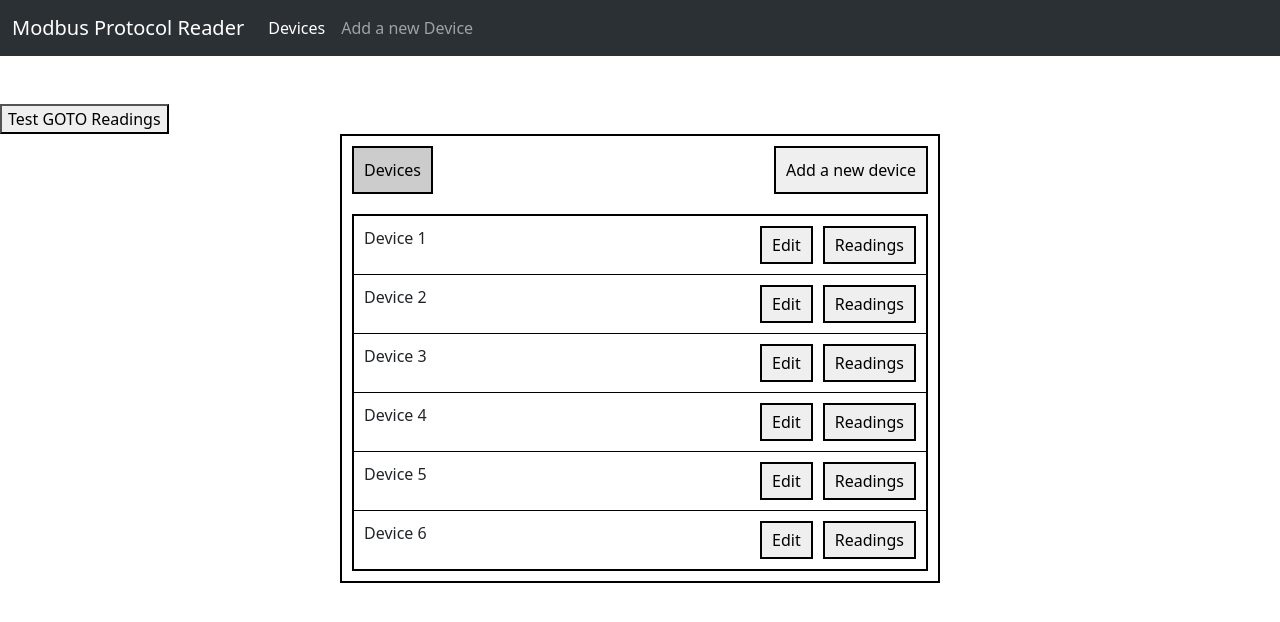
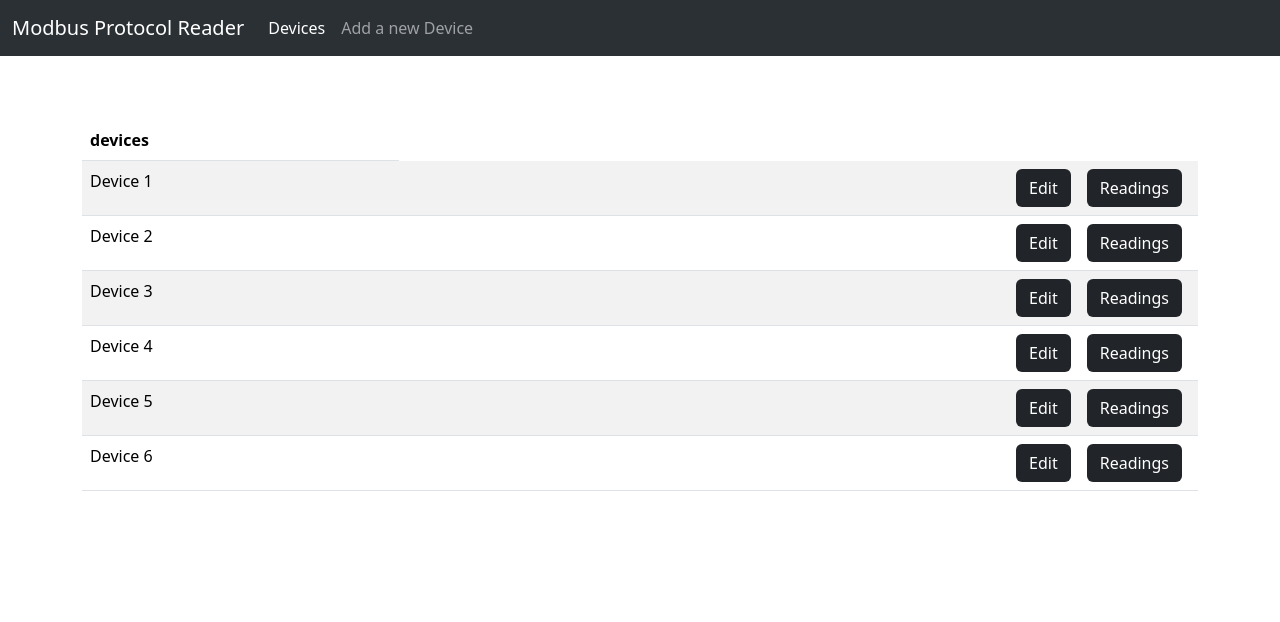
Before and after one commit to Tahoun99/modbus-protocol-UI, an Angular app: page / in a window 1280 px wide. Shown: the top 622 px of the page. Built offline with nearby package versions, Linux system fonts and the light colour scheme.

Commit message:
navigation done

```diff
--- a/src/app/app.component.html
+++ b/src/app/app.component.html
@@ -1,27 +1,15 @@
-<app-header (changePage)="onChangePage($event)" [currentPage]="currentPage"></app-header>
+<app-header [currentPage]="currentPage"></app-header>
 
-<button (click)="gotor()">Test GOTO Readings</button>
 <div class="container">
   <div class="row">
     <div class="col" *ngIf="currentPage === 1">
-      <app-home></app-home>
+      <app-home [currentPage]="currentPage"></app-home>
     </div>
     <div class="col" *ngIf="currentPage === 2">
       <app-device-form></app-device-form>
     </div>
     <div class="col" *ngIf="currentPage === 3">
-      <app-readings></app-readings>
+      <app-readings [deviceId]="wantedDeviceId"></app-readings>
     </div>
   </div>
 </div>
-
-
-<!-- <div *ngFor="let d of devices;">
-  <p>ID: {{ d.id }}</p>
-  <p> IP: {{ d.ip }}:{{ d.port }} </p>
-</div>
-
-<input type="button" value="Add" (click)="addDevice()">
-
-<input type="text" #in>
-<input type="button" value="Get" (click)="getDev(in.value)"> -->
--- a/src/app/app.component.ts
+++ b/src/app/app.component.ts
@@ -1,4 +1,4 @@
-import { Component, OnDestroy, OnInit } from '@angular/core';
+import { Component, Input, OnDestroy, OnInit } from '@angular/core';
 import { DeviceService } from './services/device.service';
 import { Device } from './models/device-model';
 import { NavigationService } from './services/navigation.service';
@@ -13,6 +13,7 @@ import { BrowserModule } from '@angular/platform-browser';
 export class AppComponent implements OnInit, OnDestroy {
   devices: Device[];
   currentPage: number = 1;
+  wantedDeviceId: number;
   private navigationSubs: Subscription;
 
   constructor(
@@ -25,12 +26,10 @@ export class AppComponent implements OnInit, OnDestroy {
   }
 
   ngOnInit() {
-    this.navigationSubs = this.navigationServices.message$.subscribe(
-      (pageNamber) => {
-        console.log(`From app: ${pageNamber}`);
-        this.currentPage = pageNamber;
-      }
-    );
+    this.navigationSubs = this.navigationServices.message$.subscribe((data) => {
+      this.wantedDeviceId = data.deviceId;
+      this.currentPage = data.pageNumber;
+    });
 
     // this.deviceServices.getDevices().subscribe(
     //   (data) => {
--- /dev/null
+++ b/src/app/header/header.component.css
@@ -0,0 +1,3 @@
+a:hover {
+  cursor: pointer;
+}
--- a/src/app/header/header.component.html
+++ b/src/app/header/header.component.html
@@ -10,10 +10,11 @@
         <div class="collapse navbar-collapse" id="navbar">
           <ul class="navbar-nav">
             <li class="nav-item">
-              <a class="nav-link" [ngClass]="{active: currentPage === 1}" href="#" (click)="changePage(1)">Devices</a>
+              <a class="nav-link custom-link" [ngClass]="{active: currentPage === 1}"
+                (click)="changePage(1)">Devices</a>
             </li>
             <li class="nav-item">
-              <a class="nav-link" [ngClass]="{active: currentPage === 2}" href="#" (click)="changePage(2)">Add a new
+              <a class="nav-link custom-link" [ngClass]="{active: currentPage === 2}" (click)="changePage(2)">Add a new
                 Device</a>
             </li>
           </ul>
--- a/src/app/header/header.component.ts
+++ b/src/app/header/header.component.ts
@@ -3,6 +3,7 @@ import { NavigationService } from '../services/navigation.service';
 
 @Component({
   selector: 'app-header',
+  styleUrls: ['./header.component.css'],
   templateUrl: './header.component.html',
 })
 export class HeaderComponent implements OnInit {
@@ -13,8 +14,6 @@ export class HeaderComponent implements OnInit {
   ngOnInit() {}
 
   changePage(pageNumber: number) {
-    console.log(`From header component: ${pageNumber}`);
-
     this.currentPage = pageNumber;
     this.navigationServices.sendMessage(pageNumber);
   }
--- a/src/app/home/home.component.css
+++ b/src/app/home/home.component.css
@@ -1,4 +1,4 @@
-.container {
+/* .container {
     border: 2px solid #000;
     padding: 10px;
     width: 600px;
@@ -46,3 +46,4 @@
     border: 2px solid #000;
     cursor: pointer;
   }
+   */
--- a/src/app/home/home.component.html
+++ b/src/app/home/home.component.html
@@ -1,17 +1,29 @@
-<div class="container">
-  <div class="header">
-    <button class="tab active">Devices</button>
-    <button class="tab">Add a new device</button>
-  </div>
-
+<!-- <div class="container">
   <div class="device-list">
     <div class="device-item" *ngFor="let device of devices">
       <span>{{ device.name }}</span>
       <div class="actions">
         <button class="edit-btn">Edit</button>
-        <button class="readings-btn">Readings</button>
+        <button class="readings-btn" (click)="toReadings(device.id)">Readings</button>
       </div>
     </div>
   </div>
 </div>
-<br>
+<br> -->
+
+<table class="table table-striped mt-3 container-fluid">
+  <thead>
+    <tr>
+      <th>devices</th>
+    </tr>
+  </thead>
+  <tbody>
+    <tr *ngFor="let device of devices" class="">
+      <td>{{ device.name}}</td>
+      <td class="text-end">
+        <button class="btn bg-dark text-white mx-2">Edit</button>
+        <button class="btn bg-dark text-white mx-2" (click)="toReadings(device.id)">Readings</button>
+      </td>
+    </tr>
+  </tbody>
+</table>
--- a/src/app/home/home.component.ts
+++ b/src/app/home/home.component.ts
@@ -1,19 +1,31 @@
-import { Component } from '@angular/core';
+import { Component, Input } from '@angular/core';
+import { DeviceNavigationService } from '../services/device-navigation.service';
+import { NavigationService } from '../services/navigation.service';
+import { DeviceService } from '../services/device.service';
 
 @Component({
   selector: 'app-home',
   templateUrl: './home.component.html',
-  styleUrls: ['./home.component.css']
+  styleUrls: ['./home.component.css'],
 })
 export class HomeComponent {
   devices = [
-    { name: 'Device 1' },
-    { name: 'Device 2' },
-    { name: 'Device 3' },
-    { name: 'Device 4' },
-    { name: 'Device 5' },
-    { name: 'Device 6' }
+    { name: 'Device 1', id: 1 },
+    { name: 'Device 2', id: 2 },
+    { name: 'Device 3', id: 3 },
+    { name: 'Device 4', id: 4 },
+    { name: 'Device 5', id: 5 },
+    { name: 'Device 6', id: 6 },
   ];
 
-  // Add methods for editing and viewing readings if necessary
+  @Input() currentPage: number = 1;
+
+  constructor(
+    private deviceServices: DeviceService,
+    private navigationServices: NavigationService
+  ) {}
+
+  toReadings(deviceId: number) {
+    this.navigationServices.sendMessage(3, deviceId);
+  }
 }
--- a/src/app/readings/readings.component.html
+++ b/src/app/readings/readings.component.html
@@ -23,20 +23,19 @@
    -->
 
 <div class="container">
-  <h2>Readings for Device: {{ device.id }} </h2>
+  <h2 *ngIf="device">Readings for Device: {{ device.id }} </h2>
 
   <!-- Dropdown Menu for Filtering -->
   <div class="form-group">
     <label for="filterType">Filter by Type:</label>
     <select id="filterType" class="form-control" [(ngModel)]="selectedType" (change)="filterData()" value="all">
       <option value="all">All</option>
-      <option value="power">Power</option>
-      <option value="current">Current</option>
-      <option value="voltage">Voltage</option>
+      <option value="1">Power</option>
+      <option value="2">Voltage</option>
+      <option value="3">Current</option>
     </select>
   </div>
 
-  <!-- Updated Table Structure -->
   <table class="table table-striped mt-3">
     <thead>
       <tr>
@@ -48,9 +47,31 @@
     <tbody>
       <tr *ngFor="let row of filteredData">
         <td>{{ row.timeStamp | date:'short' }}</td>
-        <td>{{ row.readingLKPId }}</td>
+        <td>{{ row.readingLKPId === 1 ? 'Power' : (
+          row.readingLKPId === 2 ? 'Voltage' : 'Current'
+          ) }}</td>
         <td>{{ row.readingValue }}</td>
       </tr>
     </tbody>
   </table>
+
+  <br>
+  <br>
+
+  <table class="table table-striped mt-3">
+    <thead>
+      <tr>
+        <th>Max</th>
+        <th>Min</th>
+        <th>Avg</th>
+      </tr>
+    </thead>
+    <tbody>
+      <tr>
+        <td>{{ maxValue }}</td>
+        <td>{{ minValue }}</td>
+        <td>{{ avgValue }}</td>
+      </tr>
+    </tbody>
+  </table>
 </div>
--- a/src/app/readings/readings.component.ts
+++ b/src/app/readings/readings.component.ts
@@ -1,7 +1,9 @@
-import { Component, OnInit } from '@angular/core';
-import { HttpClient } from '@angular/common/http';
+import { Component, Input, OnInit } from '@angular/core';
 import { ReadingsService } from '../services/readings.service';
 import { Device } from '../models/device-model';
+import { DeviceNavigationService } from '../services/device-navigation.service';
+import { NavigationService } from '../services/navigation.service';
+import { DeviceService } from '../services/device.service';
 
 @Component({
   selector: 'app-readings',
@@ -9,23 +11,32 @@ import { Device } from '../models/device-model';
   styleUrls: ['./readings.component.css'],
 })
 export class ReadingsComponent implements OnInit {
-  device: Device = {
-    id: 1,
-    ip: '123',
-    port: '123',
-  };
+  device: Device;
 
-  deviceData: Device[];
-  filteredData: Device[];
+  deviceData;
+  filteredData;
   selectedType: string = 'all';
+  maxValue: number = 0;
+  minValue: number = 0;
+  avgValue: number = 0;
 
-  constructor(private readingServices: ReadingsService) {}
+  @Input() deviceId: number;
+
+  constructor(
+    private readingServices: ReadingsService,
+    private deviceServices: DeviceService
+  ) {}
 
   ngOnInit() {
-    this.readingServices.getReadings(1).subscribe((data) => {
+    this.readingServices.getReadings(this.deviceId).subscribe((data) => {
       console.log(data);
       this.deviceData = data;
-      this.filterData();
+
+      this.deviceServices.getDevice(this.deviceId).subscribe((data) => {
+        this.device = data;
+
+        this.filterData();
+      });
     });
   }
 
@@ -34,8 +45,24 @@ export class ReadingsComponent implements OnInit {
       this.filteredData = this.deviceData;
     } else {
       this.filteredData = this.deviceData.filter(
-        (item) => item.type === this.selectedType
+        (item) => item.readingLKPId == +this.selectedType
       );
     }
+
+    this.maxValue = 0;
+    let sum = 0;
+    this.minValue =
+      this.filteredData.length > 0 ? this.filteredData[0].readingValue : 0;
+
+    this.filteredData.forEach((element) => {
+      console.log(element);
+      this.maxValue = Math.max(this.maxValue, element.readingValue);
+      this.minValue = Math.min(this.minValue, element.readingValue);
+
+      sum += element.readingValue;
+    });
+
+    this.avgValue = sum / this.filteredData.length;
+    this.avgValue = +this.avgValue.toFixed(4);
   }
 }
--- a/src/app/services/navigation.service.ts
+++ b/src/app/services/navigation.service.ts
@@ -1,16 +1,21 @@
 import { Injectable } from '@angular/core';
 import { Subject } from 'rxjs';
+
+type DATA = {
+  pageNumber: number;
+  deviceId?: number;
+};
 
 @Injectable({
   providedIn: 'root',
 })
 export class NavigationService {
-  private messageSubject = new Subject<number>();
+  private messageSubject = new Subject<DATA>();
   message$ = this.messageSubject.asObservable();
 
   constructor() {}
 
-  sendMessage(pageNumber: number) {
-    this.messageSubject.next(pageNumber);
+  sendMessage(pageNumber: number, deviceId?: number) {
+    this.messageSubject.next({ pageNumber, deviceId });
   }
 }
```
Also changed, not shown: src/app/services/device-navigation.service.ts (added, +16 -0 lines), 1 other file (tests, documents, lock files or other folders).
